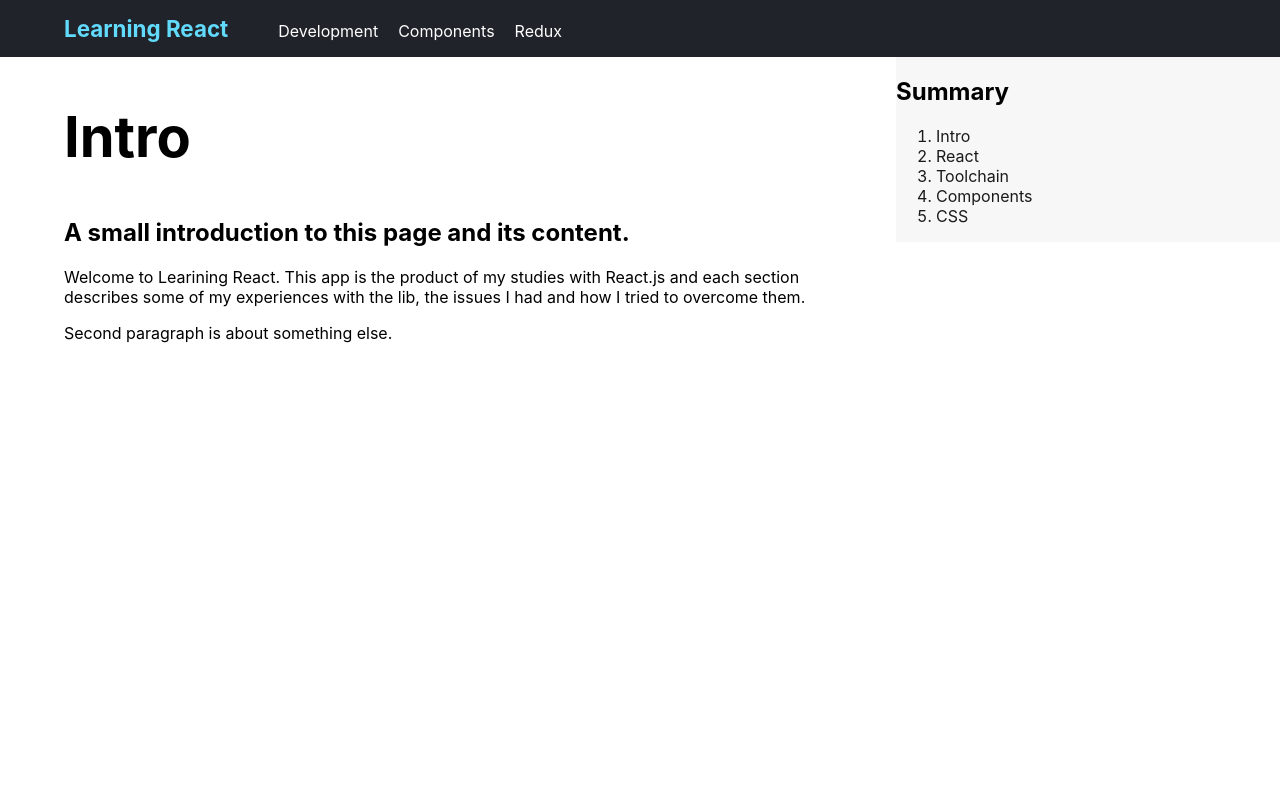
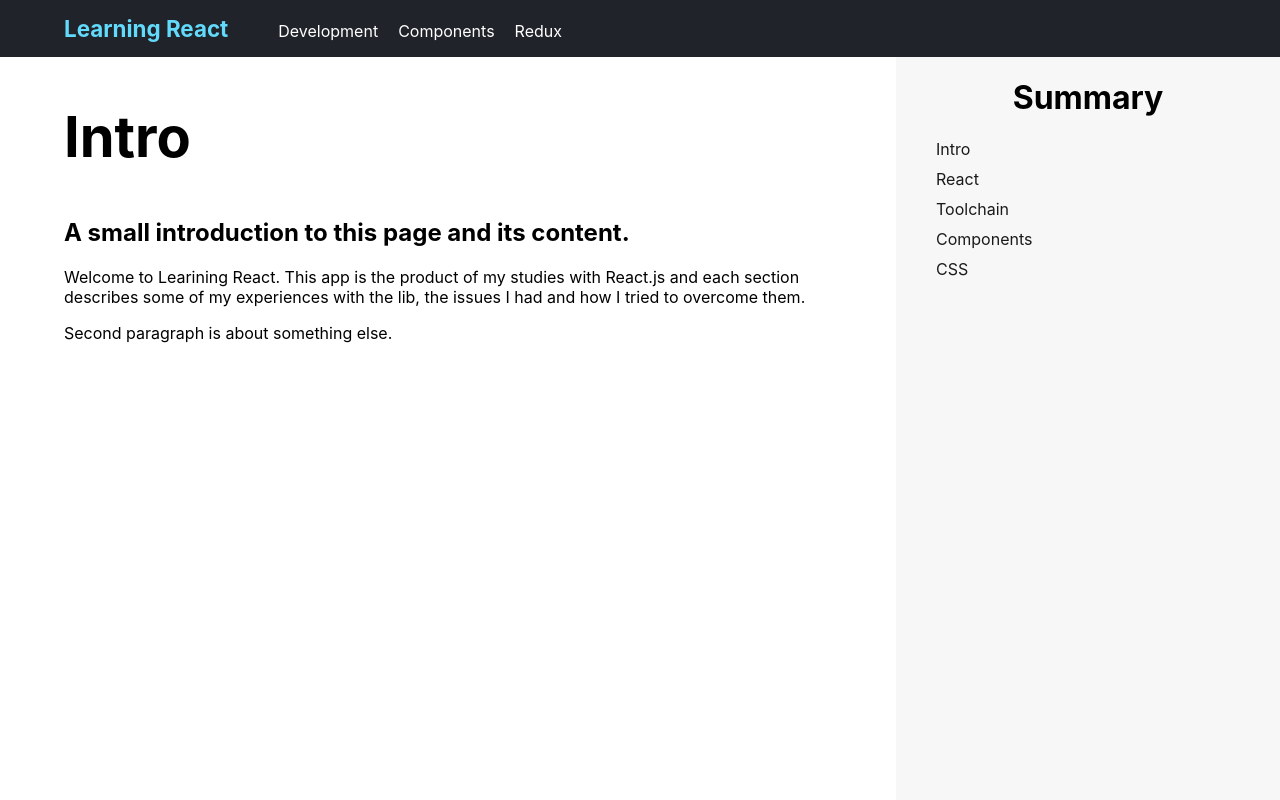
Before and after one commit to ginbar/learning-react, a React app: page / in a window 1280 px wide. Shown: the top 800 px of the page. Built offline with nearby package versions, Linux system fonts and the light colour scheme.

Commit message:
some changes on summary

```diff
--- a/src/commons/Summary.css
+++ b/src/commons/Summary.css
@@ -4,15 +4,23 @@
     width: 100%;
 }
 
+.summary h1 {
+    text-align: center;
+}
 
 .summary ul {
-    list-style-type: decimal;
+    list-style-type: none;
 }
 
 .summary ul li {
     color: #1a1a1a;
+    margin-top: 10px;
+    margin-bottom: 10px;
+}
 
-}
+/* .summary ul .selected {
+    color: aquamarine;
+} */
 
 .summary ul li :hover{
     color: #6d6d6d;
--- a/src/commons/Summary.jsx
+++ b/src/commons/Summary.jsx
@@ -1,14 +1,21 @@
-import React from "react";
+import React, { Component } from "react";
 
-import './Summary.css'
+import './Summary.css';
 
-export default function Summary({ title, routes }) {
+export default function Summary({ title, routes, mode = 'hash' }) {
+
+    const path = mode === 'hash'
+        ? window.location.hash.replace('#', '') || '/'
+        : window.location.pathname;
+
     return (
         <div className="summary">
-            <h2>{title}</h2>
+            <h1>{title}</h1>
             <ul>
                 {routes.map(({ text, link }) =>
-                    (<li key={link}><a href={`#${link}`}>{text}</a></li>))}
+                    (<li key={link} className={link === path ? 'selected' : ''}>
+                        <a href={`#${link}`}>{text}</a>
+                    </li>))}
             </ul>
         </div>
     );
--- a/src/views/Development.css
+++ b/src/views/Development.css
@@ -18,5 +18,6 @@
 .development-summary {
     right: 0;
     width: 30%;
-    position: fixed;
+    position: absolute; /* Absolute or fixed? */
+    height: 100%;
 }
```
